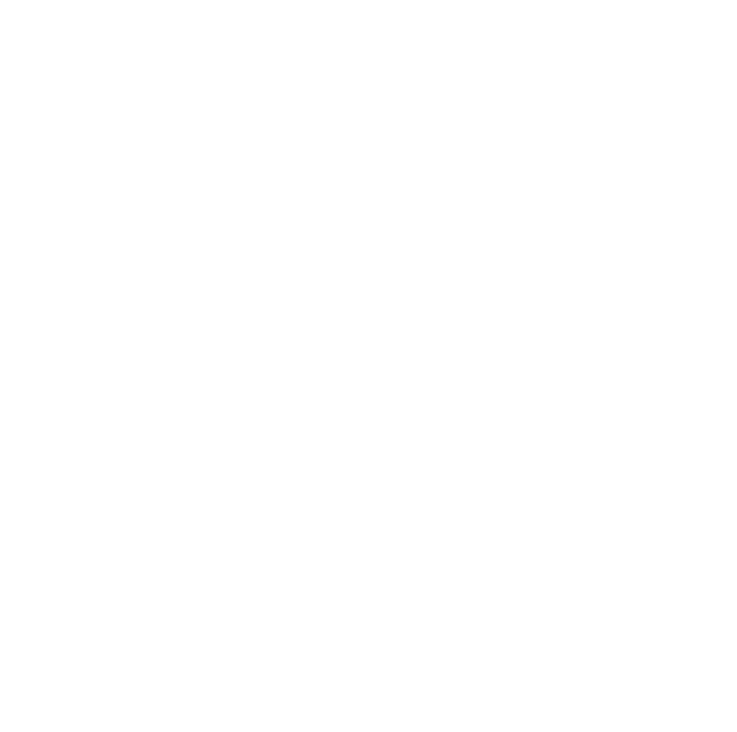
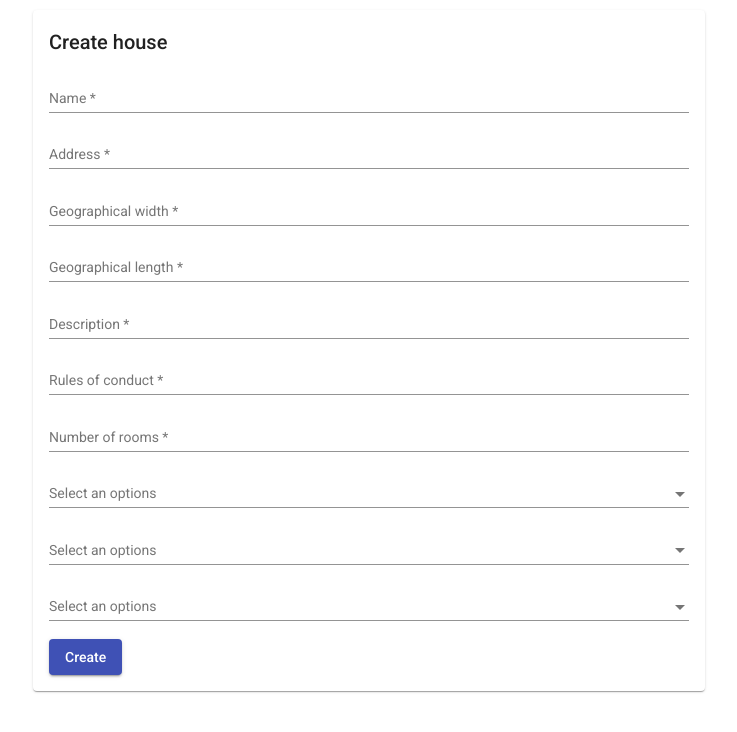
Before and after one commit to StefanMarkoviccc/ISA-projekat-front-, an Angular app: page /create-house in a window 1280 px wide. Before the commit this address led to /. Shown: the top 732 px of the page, without its empty margins (271-1008 px from the left). Built offline with nearby package versions, Linux system fonts and the light colour scheme.

Commit message:
kreiranje vikendice

```diff
--- a/src/app/app-routing.module.ts
+++ b/src/app/app-routing.module.ts
@@ -1,9 +1,11 @@
 import { NgModule } from '@angular/core';
 import { RouterModule, Routes } from '@angular/router';
+import { CreateHouseComponent } from './create-house/create-house.component';
 import { RegistrationComponent } from './registration/registration.component';
 
 const routes: Routes = [
-  { path: 'registration', component: RegistrationComponent}
+  { path: 'registration', component: RegistrationComponent},
+  { path: 'create-house', component: CreateHouseComponent}
 ];
 
 @NgModule({
--- a/src/app/app.module.ts
+++ b/src/app/app.module.ts
@@ -10,11 +10,13 @@
 import {MatButtonModule} from '@angular/material/button';
 import {MatCardModule} from '@angular/material/card';
 import {MatSelectModule} from '@angular/material/select';
+import { CreateHouseComponent } from './create-house/create-house.component';
 
 @NgModule({
   declarations: [
     AppComponent,
-    RegistrationComponent
+    RegistrationComponent,
+    CreateHouseComponent
   ],
   imports: [
     BrowserModule,
--- /dev/null
+++ b/src/app/create-house/create-house.component.html
@@ -0,0 +1,46 @@
+<div class="page">
+    <mat-card>
+        <mat-card-content>
+            <form [formGroup]="form" (ngSubmit)="onSubmit()">
+                <h2>Create house</h2>
+                <mat-form-field>
+                    <input matInput placeholder="Name" formControlName="name" required>
+                </mat-form-field>
+                <mat-form-field>
+                    <input matInput placeholder="Address" formControlName="address" required>
+                </mat-form-field>
+                <mat-form-field>
+                    <input matInput placeholder="Geographical width" formControlName="geographicalWidth" required>
+                </mat-form-field>
+                <mat-form-field>
+                    <input matInput placeholder="Geographical length" formControlName="geographicalLength" required>
+                </mat-form-field>
+                <mat-form-field>
+                    <input matInput placeholder="Description" formControlName="description" required>
+                </mat-form-field>
+                <mat-form-field>
+                    <input matInput placeholder="Rules of conduct" formControlName="rulesOfConduct" required>
+                </mat-form-field>
+                <mat-form-field>
+                    <input matInput placeholder="Number of rooms" formControlName="numberOfRooms" required>
+                </mat-form-field>
+                <mat-form-field>
+                    <mat-label>Select an options</mat-label>
+                    <mat-select [(value)]="selectedRoom">
+                    </mat-select>
+                </mat-form-field>
+                <mat-form-field>
+                    <mat-label>Select an options</mat-label>
+                    <mat-select [(value)]="selectedAppointment">
+                    </mat-select>
+                </mat-form-field>
+                <mat-form-field>
+                    <mat-label>Select an options</mat-label>
+                    <mat-select [(value)]="selectedPriceList">
+                    </mat-select>
+                </mat-form-field>
+                <button mat-raised-button color="primary">Create</button>
+            </form>
+        </mat-card-content>
+    </mat-card>
+</div>
--- /dev/null
+++ b/src/app/create-house/create-house.component.scss
@@ -0,0 +1,15 @@
+.page {
+    min-height: calc(100vh - 100px);
+    display: flex;
+    align-items: center;
+    justify-content: center;
+}
+
+.mat-form-field {
+    display: block;
+}
+
+mat-card {
+    width: 50%;
+    margin: 0 auto;
+}
--- /dev/null
+++ b/src/app/create-house/create-house.component.ts
@@ -0,0 +1,39 @@
+import { Component, OnInit } from '@angular/core';
+import { FormBuilder, FormGroup, Validators } from '@angular/forms';
+
+@Component({
+  selector: 'app-create-house',
+  templateUrl: './create-house.component.html',
+  styleUrls: ['./create-house.component.scss']
+})
+export class CreateHouseComponent implements OnInit {
+
+  form: FormGroup;
+  selectedRoom: any;
+  selectedAppointment: any;
+  selectedPriceList: any;
+
+  constructor(private formBuilder: FormBuilder) {
+    this.form = this.formBuilder.group({
+      name: ['', Validators.required],
+      address: ['', Validators.required],
+      geographicalWidth: ['', Validators.required],
+      geographicalLength: ['', Validators.required],
+      description: ['', Validators.required],
+      rulesOfConduct: ['', Validators.required],
+      numberOfRooms: ['', Validators.required],
+      room: ['', Validators.required],
+      appointement: ['', Validators.required],
+      priceList: ['', Validators.required]
+    });
+
+   }
+
+  ngOnInit(): void {
+  }
+
+  onSubmit() {
+
+  }
+
+}
```
Also changed, not shown: 1 other file (tests, documents, lock files or other folders).
